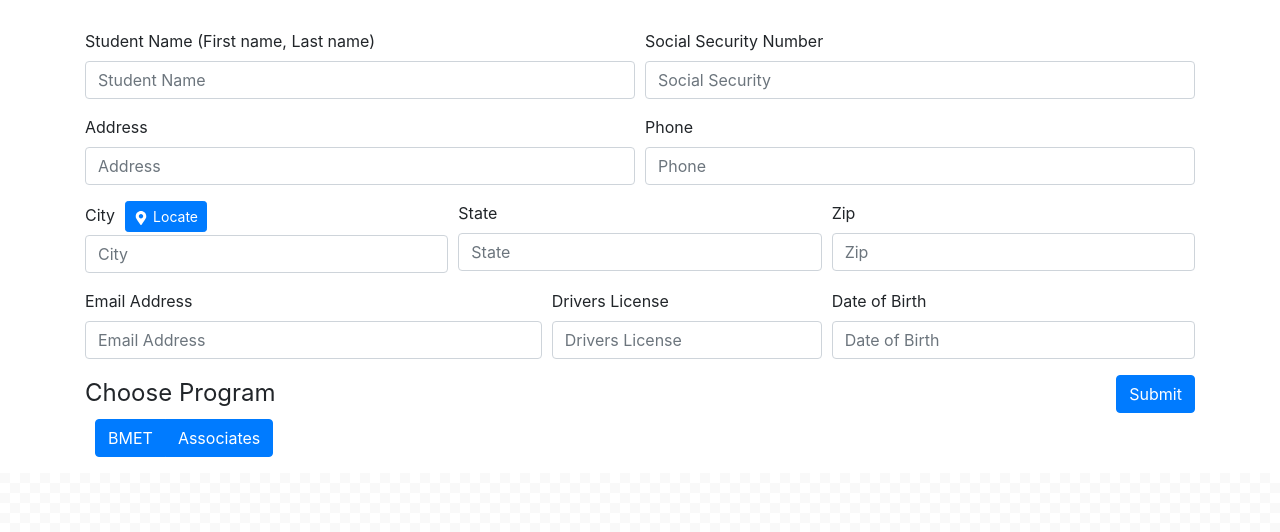
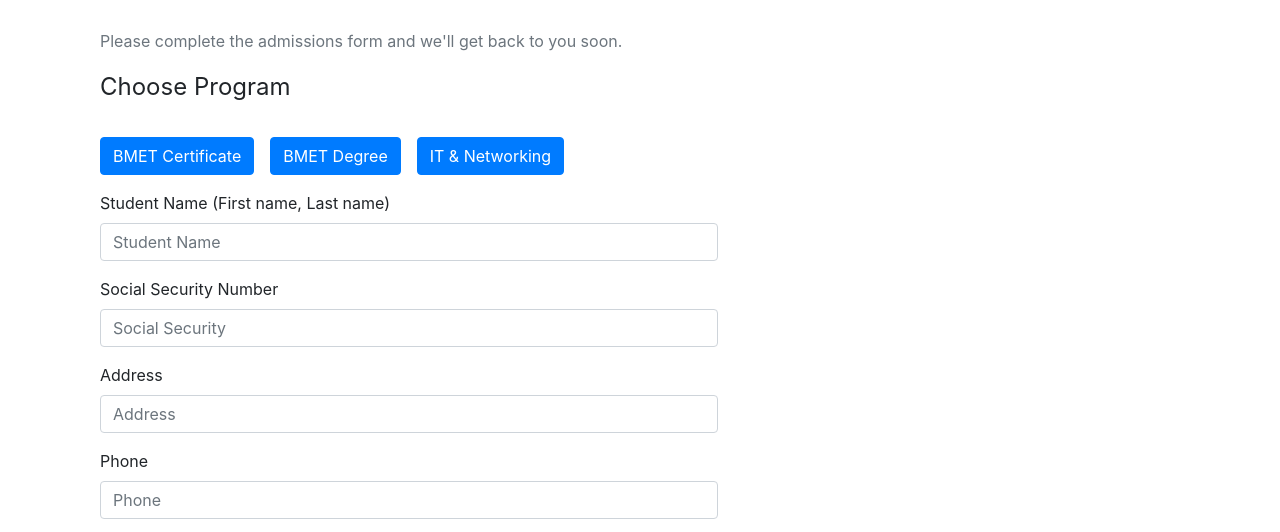
Before and after one commit to sacodersunited/cbet, a Gatsby site: page /admissions in a window 1280 px wide. Shown: the part 267-799 px from the top of the page. Built offline with nearby package versions, Linux system fonts and the light colour scheme; Gatsby itself is replaced by a stand-in of ours.

Commit message:
adds graphic header to Admissions form. Form is now vertical.

```diff
--- a/src/components/AdmissionsForm.js
+++ b/src/components/AdmissionsForm.js
@@ -1,16 +1,9 @@
 import React, { Component } from "react"
-import {
-  Container,
-  Form,
-  Jumbotron,
-  Button,
-  Col,
-  Row,
-  ButtonGroup,
-  Alert,
-} from "react-bootstrap"
+import { Container, Form, Button, Col, Alert } from "react-bootstrap"
 import { FaMapMarkerAlt } from "react-icons/fa"
 import InputMask from "react-input-mask"
+import ContactBG from "../images/contact-bg.jpg"
+import GraphicHeader from "../components/graphicHeader"
 
 export default class AdmissionsForm extends Component {
   constructor(props) {
@@ -265,19 +258,43 @@ export default class AdmissionsForm extends Component {
   render() {
     return (
       <>
-        <Jumbotron>
-          <Container>
-            <h1>Admissions</h1>
-          </Container>
-        </Jumbotron>
+        <GraphicHeader imgSrc={ContactBG} title="Admissions Form" />
 
         <Container>
+          <Col md={7}>
             <Form
               validated={this.state.validated}
               onSubmit={e => this.handleSubmit(e)}
             >
-            <Form.Row>
-              <Form.Group as={Col} md="6">
+              <p className="text-muted ">
+                Please complete the admissions form and we'll get back to you
+                soon.
+              </p>
+              <Form.Group>
+                <Form.Label as="legend">Choose Program</Form.Label>
+                <br />
+
+                <Button
+                  className="mr-3"
+                  variant="primary"
+                  onClick={e => this.onClickProgram(e)}
+                >
+                  BMET Certificate
+                </Button>
+                <Button
+                  variant="primary"
+                  className="mr-3"
+                  onClick={e => this.onClickProgram(e)}
+                >
+                  BMET Degree
+                </Button>
+
+                <Button variant="primary" onClick={e => this.onClickProgram(e)}>
+                  IT & Networking
+                </Button>
+              </Form.Group>
+
+              <Form.Group>
                 <Form.Label>Student Name (First name, Last name)</Form.Label>
                 <Form.Control
                   required
@@ -287,7 +304,7 @@ export default class AdmissionsForm extends Component {
                   onChange={e => this.onChangeForm(e)}
                 />
               </Form.Group>
-              <Form.Group as={Col} md="6">
+              <Form.Group>
                 <Form.Label>Social Security Number</Form.Label>
                 <InputMask
                   {...this.props}
@@ -305,9 +322,7 @@ export default class AdmissionsForm extends Component {
                   )}
                 </InputMask>
               </Form.Group>
-            </Form.Row>
-            <Form.Row>
-              <Form.Group as={Col} md="6">
+              <Form.Group>
                 <Form.Label>Address</Form.Label>
 
                 <Form.Control
@@ -318,7 +333,7 @@ export default class AdmissionsForm extends Component {
                   onChange={e => this.onChangeForm(e)}
                 />
               </Form.Group>
-              <Form.Group as={Col} md="6">
+              <Form.Group>
                 <Form.Label>Phone</Form.Label>
                 <InputMask
                   {...this.props}
@@ -338,9 +353,7 @@ export default class AdmissionsForm extends Component {
                   Please enter Phone number.
                 </Form.Control.Feedback>
               </Form.Group>
-            </Form.Row>
-            <Form.Row>
-              <Form.Group as={Col} md="4">
+              <Form.Group>
                 <Form.Label>City</Form.Label>
                 <Button
                   size="sm"
@@ -361,7 +374,7 @@ export default class AdmissionsForm extends Component {
                   Please enter city.
                 </Form.Control.Feedback>
               </Form.Group>
-              <Form.Group as={Col} md="4">
+              <Form.Group>
                 <Form.Label>State</Form.Label>
                 <Form.Control
                   required
@@ -374,7 +387,7 @@ export default class AdmissionsForm extends Component {
                   Please enter State.
                 </Form.Control.Feedback>
               </Form.Group>
-              <Form.Group as={Col} md="4">
+              <Form.Group>
                 <Form.Label>Zip</Form.Label>
 
                 <InputMask
@@ -395,9 +408,7 @@ export default class AdmissionsForm extends Component {
                   Please enter zip.
                 </Form.Control.Feedback>
               </Form.Group>
-            </Form.Row>
-            <Form.Row>
-              <Form.Group as={Col} md="5">
+              <Form.Group>
                 <Form.Label>Email Address</Form.Label>
 
                 <Form.Control
@@ -411,7 +422,7 @@ export default class AdmissionsForm extends Component {
                   Please enter email address.
                 </Form.Control.Feedback>
               </Form.Group>
-              <Form.Group as={Col} md="3">
+              <Form.Group>
                 <Form.Label>Drivers License</Form.Label>
 
                 <Form.Control
@@ -425,7 +436,7 @@ export default class AdmissionsForm extends Component {
                   Please enter Drivers License number.
                 </Form.Control.Feedback>
               </Form.Group>
-              <Form.Group as={Col} md="4">
+              <Form.Group>
                 <Form.Label>Date of Birth</Form.Label>
 
                 <InputMask
@@ -443,42 +454,17 @@ export default class AdmissionsForm extends Component {
                   )}
                 </InputMask>
               </Form.Group>
-            </Form.Row>
-            <Form.Row>
-              <Form.Group as={Col} md="7">
-                <Form.Label as="legend">Choose Program</Form.Label>
 
-                <ButtonGroup
-                  aria-label="Basic example"
-                  style={{ marginLeft: "10px" }}
-                >
-                  <Button
-                    variant="primary"
-                    onClick={e => this.onClickProgram(e)}
-                  >
-                    BMET
-                  </Button>
-                  <Button
-                    variant="primary"
-                    onClick={e => this.onClickProgram(e)}
-                  >
-                    Associates
-                  </Button>
-                </ButtonGroup>
+              <Form.Group>
+                <Button type="submit">Submit Form</Button>
               </Form.Group>
-
-              <Form.Group as={Col} md="5">
-                <Button type="submit" className="float-right">
-                  Submit
-                </Button>
-              </Form.Group>
-            </Form.Row>
               <Form.Row className="float-right">
                 <Alert show={this.state.isDone} variant="success">
                   <Alert.Heading>Admission submitted.</Alert.Heading>
                 </Alert>
               </Form.Row>
             </Form>
+          </Col>
         </Container>
       </>
     )
```
Lines whose indentation alone changed are shown as unchanged.
